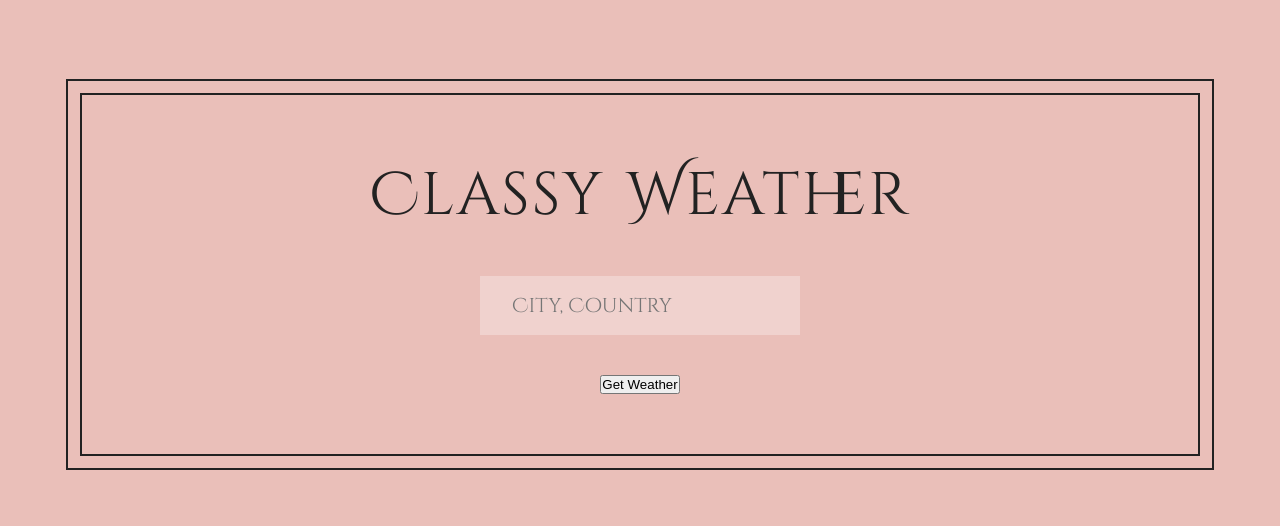
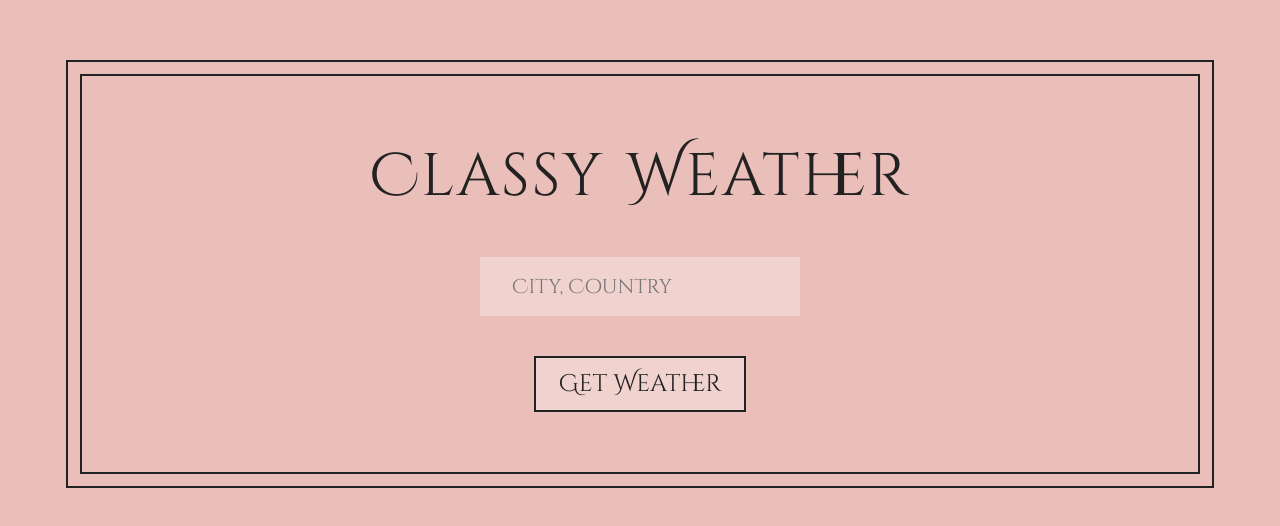
Before and after one commit to v1becheck/react-weather-classes, a React (Create React App) app: page / in a window 1280 px wide. Shown: the part 126-652 px from the top of the page. Built offline with nearby package versions, Linux system fonts and the light colour scheme; the HTML template or start-up script is replaced by a standard one.

Commit message:
Styled button

```diff
--- a/src/index.css
+++ b/src/index.css
@@ -1,4 +1,4 @@
-@import url("https://fonts.googleapis.com/css2?family=Cinzel+Decorative:wght@400;700&display=swap");
+@import url('https://fonts.googleapis.com/css2?family=Cinzel+Decorative:wght@400;700&display=swap');
 
 * {
   margin: 0;
@@ -11,7 +11,7 @@ html {
 }
 
 body {
-  font-family: "Cinzel Decorative", cursive;
+  font-family: 'Cinzel Decorative', cursive;
   font-size: 2rem;
   height: 100vh;
   color: #222;
@@ -59,6 +59,25 @@ input:focus {
   outline: 2px solid #222;
 }
 
+button {
+  font-family: inherit;
+  font-size: 2.4rem;
+  color: #222;
+  background-color: #f0d2ce;
+  padding: 1rem 2.2rem;
+  border: 2px solid #222;
+  cursor: pointer;
+  transition: background-color 0.3s ease;
+}
+
+button:hover {
+  background-color: #ecc5c0;
+}
+
+button:focus {
+  outline: 2px solid #222;
+}
+
 .weather {
   list-style: none;
   display: flex;
```
